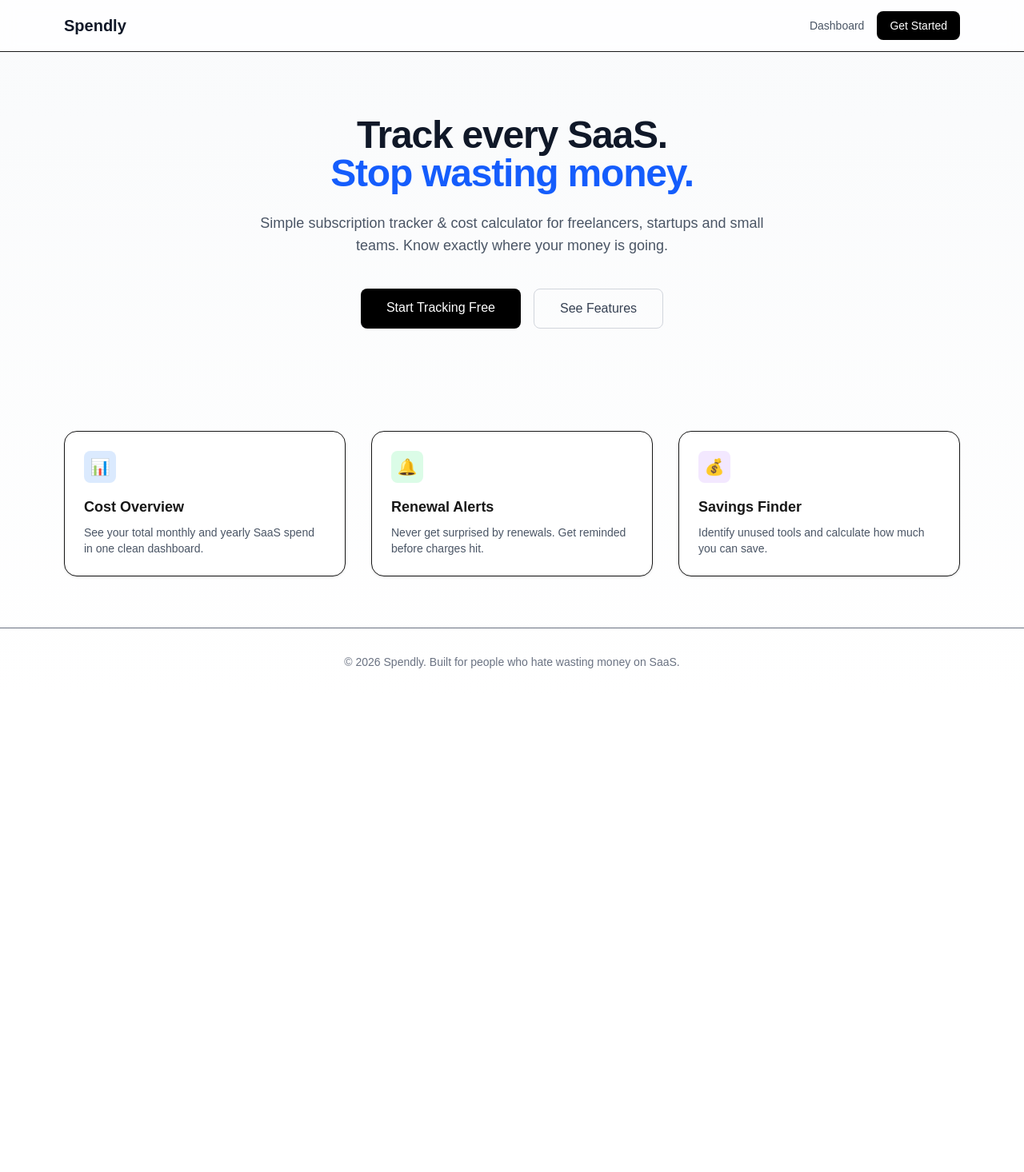
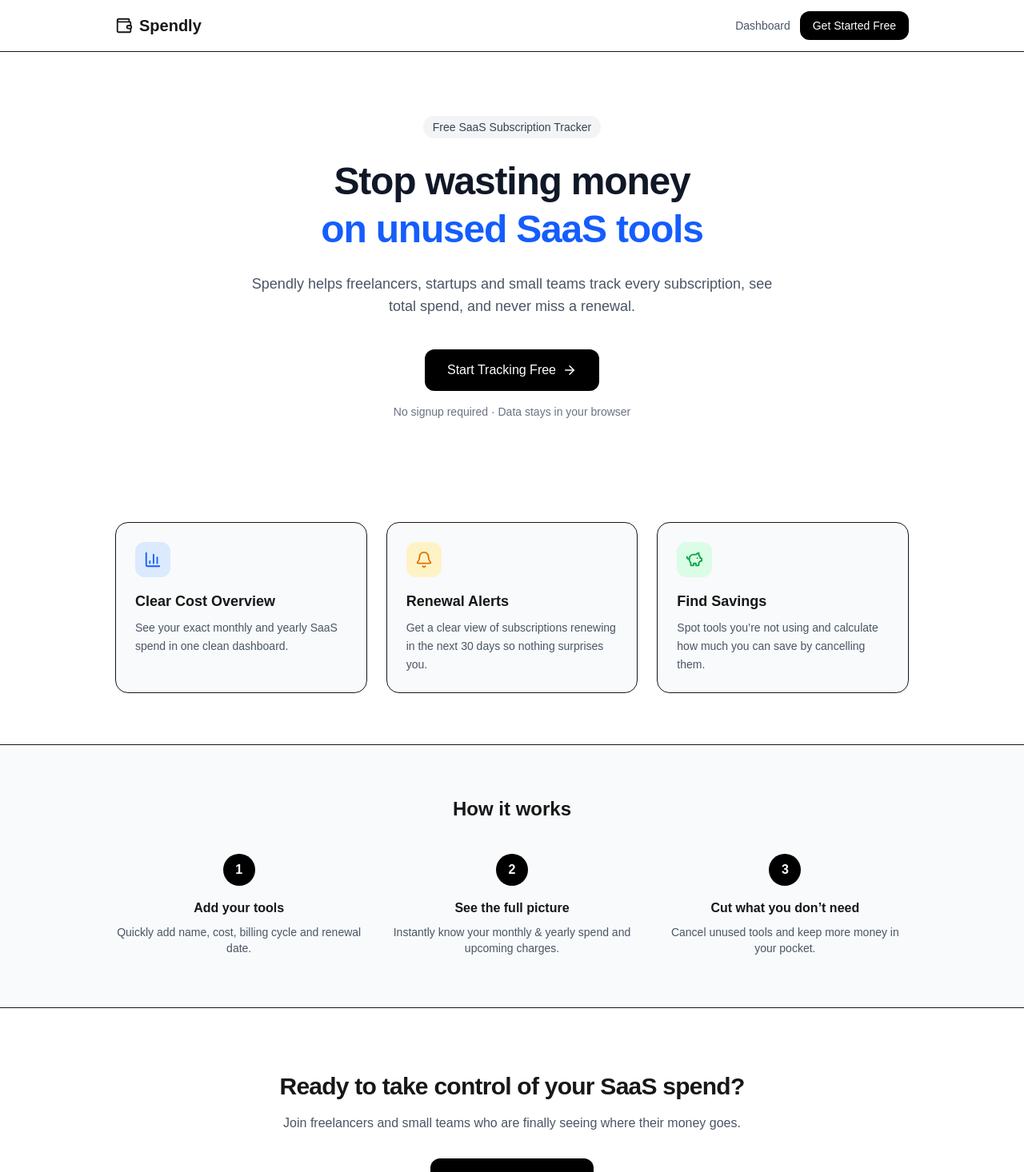
Before and after one commit to sbrstone786-cloud/spendly, a Next.js app: page / in a window 1280 px wide. Shown: the top 1466 px of the page at 80% size. Before the commit the page ends 870 px from the top, so only its background shows below. Built offline with nearby package versions, Linux system fonts and the light colour scheme.

Commit message:
Added Upcoming Renewals section

```diff
--- a/app/page.tsx
+++ b/app/page.tsx
@@ -1,13 +1,17 @@
 import Link from "next/link";
+import { Wallet, BarChart3, Bell, PiggyBank, ArrowRight } from "lucide-react";
 
 export default function Home() {
   return (
-    <div className="min-h-screen bg-gradient-to-b from-gray-50 to-white">
+    <div className="min-h-screen bg-white">
       {/* Navbar */}
-      <nav className="border-b bg-white/80 backdrop-blur-sm sticky top-0 z-50">
-        <div className="max-w-6xl mx-auto px-4 h-16 flex items-center justify-between">
-          <div className="font-bold text-xl text-gray-900">Spendly</div>
-          <div className="flex items-center gap-4">
+      <nav className="border-b sticky top-0 z-50 bg-white/90 backdrop-blur-sm">
+        <div className="max-w-5xl mx-auto px-4 h-16 flex items-center justify-between">
+          <div className="flex items-center gap-2 font-bold text-xl">
+            <Wallet size={22} />
+            Spendly
+          </div>
+          <div className="flex items-center gap-3">
             <Link
               href="/dashboard"
               className="text-sm font-medium text-gray-600 hover:text-gray-900"
@@ -16,77 +20,137 @@
             </Link>
             <Link
               href="/dashboard"
-              className="bg-black text-white text-sm font-medium px-4 py-2 rounded-lg hover:bg-gray-800 transition"
+              className="bg-black text-white text-sm font-medium px-4 py-2 rounded-xl hover:bg-gray-800 transition"
             >
-              Get Started
+              Get Started Free
             </Link>
           </div>
         </div>
       </nav>
 
-      {/* Hero Section */}
-      <section className="max-w-6xl mx-auto px-4 pt-20 pb-16 text-center">
-        <h1 className="text-4xl sm:text-5xl font-bold text-gray-900 tracking-tight">
-          Track every SaaS.
+      {/* Hero */}
+      <section className="max-w-5xl mx-auto px-4 pt-20 pb-16 text-center">
+        <div className="inline-flex items-center gap-2 bg-gray-100 text-gray-700 text-sm font-medium px-3 py-1 rounded-full mb-6">
+          Free SaaS Subscription Tracker
+        </div>
+
+        <h1 className="text-4xl sm:text-5xl font-bold tracking-tight text-gray-900 leading-tight">
+          Stop wasting money
           <br />
-          <span className="text-blue-600">Stop wasting money.</span>
+          <span className="text-blue-600">on unused SaaS tools</span>
         </h1>
+
         <p className="mt-6 text-lg text-gray-600 max-w-2xl mx-auto">
-          Simple subscription tracker & cost calculator for freelancers, startups and small teams.
-          Know exactly where your money is going.
+          Spendly helps freelancers, startups and small teams track every subscription,
+          see total spend, and never miss a renewal.
         </p>
-        <div className="mt-10 flex flex-col sm:flex-row gap-4 justify-center">
+
+        <div className="mt-10 flex flex-col sm:flex-row gap-3 justify-center">
           <Link
             href="/dashboard"
-            className="bg-black text-white font-medium px-8 py-3 rounded-lg hover:bg-gray-800 transition"
+            className="inline-flex items-center justify-center gap-2 bg-black text-white font-medium px-7 py-3.5 rounded-xl hover:bg-gray-800 transition"
           >
             Start Tracking Free
+            <ArrowRight size={18} />
           </Link>
-          <a
-            href="#features"
-            className="border border-gray-300 text-gray-700 font-medium px-8 py-3 rounded-lg hover:bg-gray-50 transition"
-          >
-            See Features
-          </a>
         </div>
+
+        <p className="mt-4 text-sm text-gray-500">
+          No signup required · Data stays in your browser
+        </p>
       </section>
 
       {/* Features */}
-      <section id="features" className="max-w-6xl mx-auto px-4 py-16">
-        <div className="grid md:grid-cols-3 gap-8">
-          <div className="bg-white p-6 rounded-2xl border shadow-sm">
-            <div className="w-10 h-10 bg-blue-100 text-blue-600 rounded-lg flex items-center justify-center text-xl mb-4">
-              📊
+      <section className="max-w-5xl mx-auto px-4 py-16">
+        <div className="grid md:grid-cols-3 gap-6">
+          <div className="bg-gray-50 rounded-2xl p-6 border">
+            <div className="w-11 h-11 bg-blue-100 text-blue-600 rounded-xl flex items-center justify-center mb-4">
+              <BarChart3 size={22} />
             </div>
-            <h3 className="font-semibold text-lg">Cost Overview</h3>
-            <p className="mt-2 text-gray-600 text-sm">
-              See your total monthly and yearly SaaS spend in one clean dashboard.
+            <h3 className="font-semibold text-lg">Clear Cost Overview</h3>
+            <p className="mt-2 text-gray-600 text-sm leading-relaxed">
+              See your exact monthly and yearly SaaS spend in one clean dashboard.
             </p>
           </div>
-          <div className="bg-white p-6 rounded-2xl border shadow-sm">
-            <div className="w-10 h-10 bg-green-100 text-green-600 rounded-lg flex items-center justify-center text-xl mb-4">
-              🔔
+
+          <div className="bg-gray-50 rounded-2xl p-6 border">
+            <div className="w-11 h-11 bg-amber-100 text-amber-600 rounded-xl flex items-center justify-center mb-4">
+              <Bell size={22} />
             </div>
             <h3 className="font-semibold text-lg">Renewal Alerts</h3>
-            <p className="mt-2 text-gray-600 text-sm">
-              Never get surprised by renewals. Get reminded before charges hit.
+            <p className="mt-2 text-gray-600 text-sm leading-relaxed">
+              Get a clear view of subscriptions renewing in the next 30 days so nothing surprises you.
             </p>
           </div>
-          <div className="bg-white p-6 rounded-2xl border shadow-sm">
-            <div className="w-10 h-10 bg-purple-100 text-purple-600 rounded-lg flex items-center justify-center text-xl mb-4">
-              💰
+
+          <div className="bg-gray-50 rounded-2xl p-6 border">
+            <div className="w-11 h-11 bg-green-100 text-green-600 rounded-xl flex items-center justify-center mb-4">
+              <PiggyBank size={22} />
             </div>
-            <h3 className="font-semibold text-lg">Savings Finder</h3>
-            <p className="mt-2 text-gray-600 text-sm">
-              Identify unused tools and calculate how much you can save.
+            <h3 className="font-semibold text-lg">Find Savings</h3>
+            <p className="mt-2 text-gray-600 text-sm leading-relaxed">
+              Spot tools you’re not using and calculate how much you can save by cancelling them.
             </p>
           </div>
         </div>
       </section>
 
+      {/* How it works */}
+      <section className="bg-gray-50 border-y py-16">
+        <div className="max-w-5xl mx-auto px-4">
+          <h2 className="text-2xl font-bold text-center mb-10">How it works</h2>
+          <div className="grid md:grid-cols-3 gap-8 text-center">
+            <div>
+              <div className="w-10 h-10 bg-black text-white rounded-full flex items-center justify-center mx-auto font-bold mb-4">
+                1
+              </div>
+              <h3 className="font-semibold">Add your tools</h3>
+              <p className="mt-2 text-sm text-gray-600">
+                Quickly add name, cost, billing cycle and renewal date.
+              </p>
+            </div>
+            <div>
+              <div className="w-10 h-10 bg-black text-white rounded-full flex items-center justify-center mx-auto font-bold mb-4">
+                2
+              </div>
+              <h3 className="font-semibold">See the full picture</h3>
+              <p className="mt-2 text-sm text-gray-600">
+                Instantly know your monthly & yearly spend and upcoming charges.
+              </p>
+            </div>
+            <div>
+              <div className="w-10 h-10 bg-black text-white rounded-full flex items-center justify-center mx-auto font-bold mb-4">
+                3
+              </div>
+              <h3 className="font-semibold">Cut what you don’t need</h3>
+              <p className="mt-2 text-sm text-gray-600">
+                Cancel unused tools and keep more money in your pocket.
+              </p>
+            </div>
+          </div>
+        </div>
+      </section>
+
+      {/* CTA */}
+      <section className="max-w-5xl mx-auto px-4 py-20 text-center">
+        <h2 className="text-3xl font-bold tracking-tight">
+          Ready to take control of your SaaS spend?
+        </h2>
+        <p className="mt-4 text-gray-600 max-w-xl mx-auto">
+          Join freelancers and small teams who are finally seeing where their money goes.
+        </p>
+        <Link
+          href="/dashboard"
+          className="inline-flex items-center gap-2 mt-8 bg-black text-white font-medium px-7 py-3.5 rounded-xl hover:bg-gray-800 transition"
+        >
+          Open Dashboard
+          <ArrowRight size={18} />
+        </Link>
+      </section>
+
       {/* Footer */}
       <footer className="border-t py-8 text-center text-sm text-gray-500">
-        © 2026 Spendly. Built for people who hate wasting money on SaaS.
+        © 2026 Spendly. Built to stop SaaS waste.
       </footer>
     </div>
   );
```
